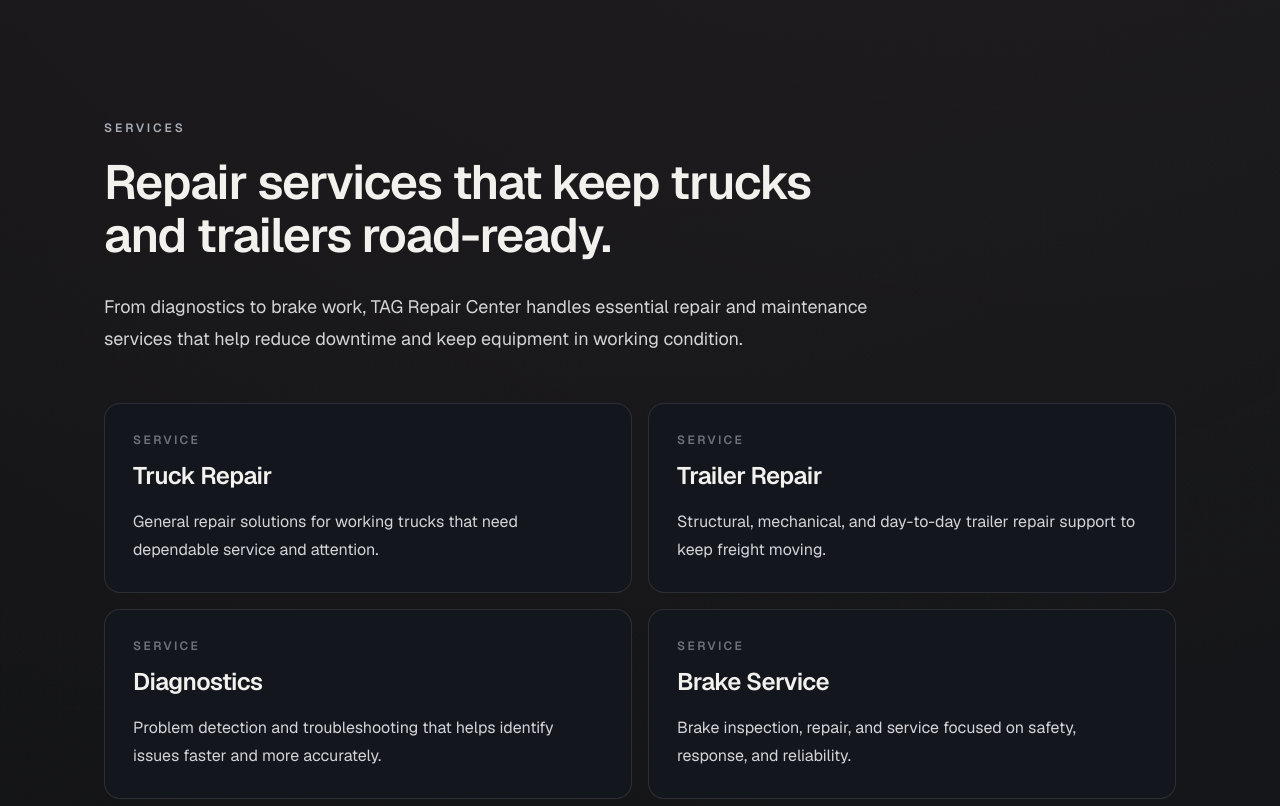
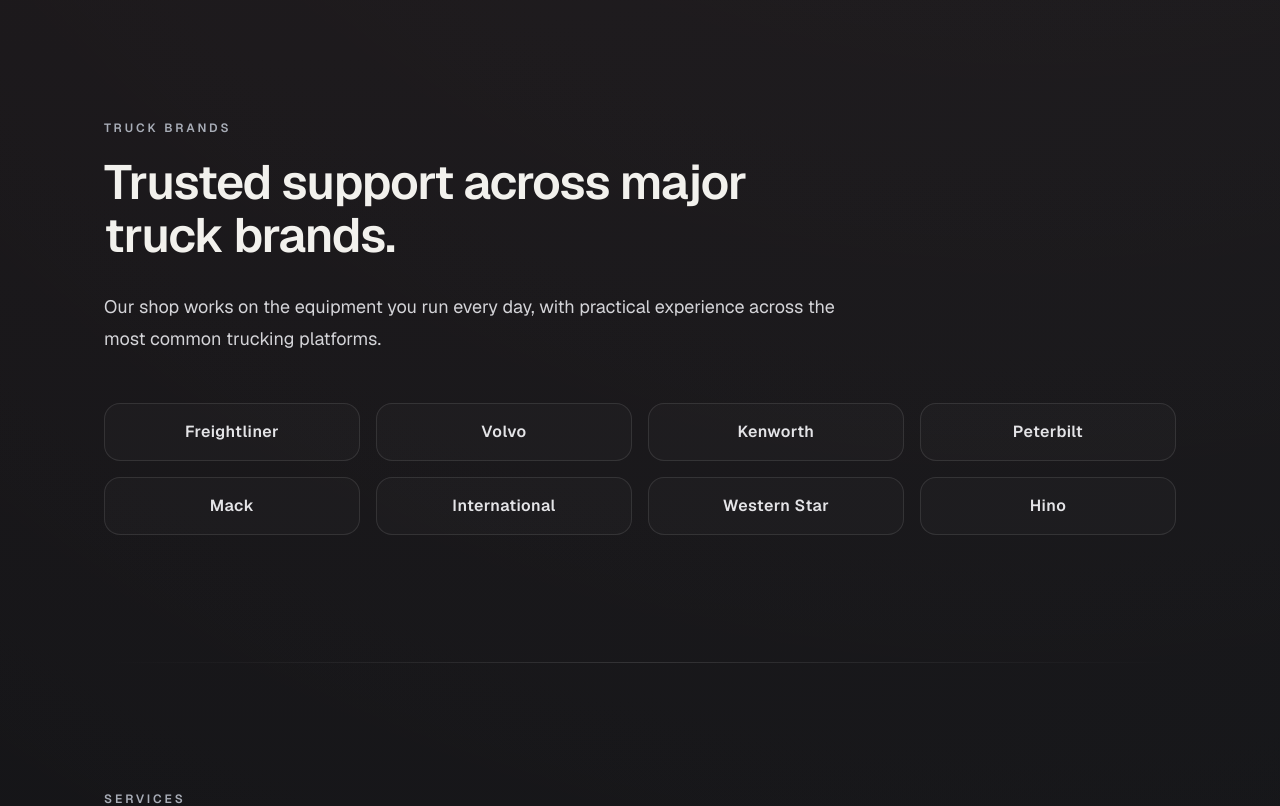
Before and after one commit to aleksandart-dotcom/TAG-Repair-Website, a Next.js app: page / in a window 1280 px wide. Shown: the part 1680-2486 px from the top of the page. Built offline with nearby package versions, Linux system fonts and the light colour scheme.

Commit message:
Add truck brands section for supported makes.
Introduce a new premium brand strip section featuring key truck manufacturers such as Freightliner, Volvo, Kenworth, and Peterbilt without changing core page flow.

```diff
--- a/app/page.tsx
+++ b/app/page.tsx
@@ -1,6 +1,7 @@
 import { Footer } from "@/components/layout/Footer";
 import { Navbar } from "@/components/layout/Navbar";
 import {
+  BrandsSection,
   DowntimeSection,
   FinalCtaSection,
   HeroSection,
@@ -20,6 +21,7 @@
       <main className="relative">
         <HeroSection />
         <WhyTagSection />
+        <BrandsSection />
         <ServicesSection />
         <ShowcaseSection />
         <DowntimeSection />
--- a/components/sections/LandingSections.tsx
+++ b/components/sections/LandingSections.tsx
@@ -10,6 +10,7 @@
   processSteps,
   services,
   showcaseBlocks,
+  supportedBrands,
   testimonials,
   trustStats,
   whyTagPoints,
@@ -140,6 +141,35 @@
             <h3 className="relative mt-2.5 text-lg font-semibold tracking-tight sm:mt-3 sm:text-xl md:text-2xl">{service.title}</h3>
             <p className="relative mt-3 text-[15px] leading-7 text-zinc-300 sm:mt-4 sm:text-base">{service.copy}</p>
           </motion.article>
+        ))}
+      </motion.div>
+    </Section>
+  );
+}
+
+export function BrandsSection() {
+  return (
+    <Section
+      id="brands"
+      label="TRUCK BRANDS"
+      title="Trusted support across major truck brands."
+      intro="Our shop works on the equipment you run every day, with practical experience across the most common trucking platforms."
+    >
+      <motion.div
+        className="grid grid-cols-2 gap-3 sm:grid-cols-3 sm:gap-4 lg:grid-cols-4"
+        variants={stagger}
+        initial="hidden"
+        whileInView="show"
+        viewport={{ once: true, amount: 0.2 }}
+      >
+        {supportedBrands.map((brand) => (
+          <motion.div
+            key={brand}
+            variants={fadeUp}
+            className="rounded-2xl border border-white/10 bg-white/[0.02] px-4 py-4 text-center text-sm font-semibold tracking-[0.03em] text-zinc-200 sm:text-base"
+          >
+            {brand}
+          </motion.div>
         ))}
       </motion.div>
     </Section>
--- a/data/site-content.ts
+++ b/data/site-content.ts
@@ -68,6 +68,17 @@
     title: "DOT Inspection Prep",
     copy: "Support that helps drivers and fleets prepare equipment with confidence.",
   },
+];
+
+export const supportedBrands = [
+  "Freightliner",
+  "Volvo",
+  "Kenworth",
+  "Peterbilt",
+  "Mack",
+  "International",
+  "Western Star",
+  "Hino",
 ];
 
 export const showcaseBlocks = [
```
